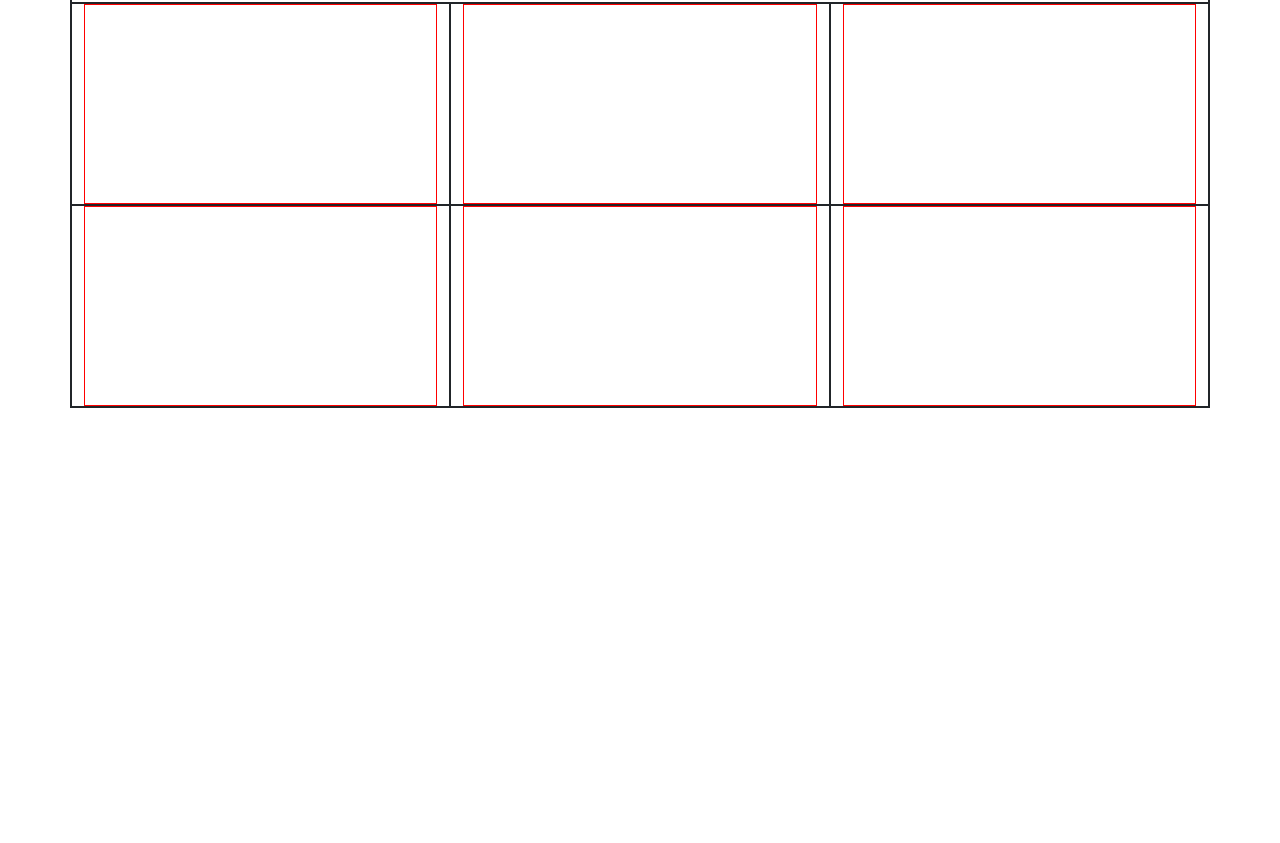
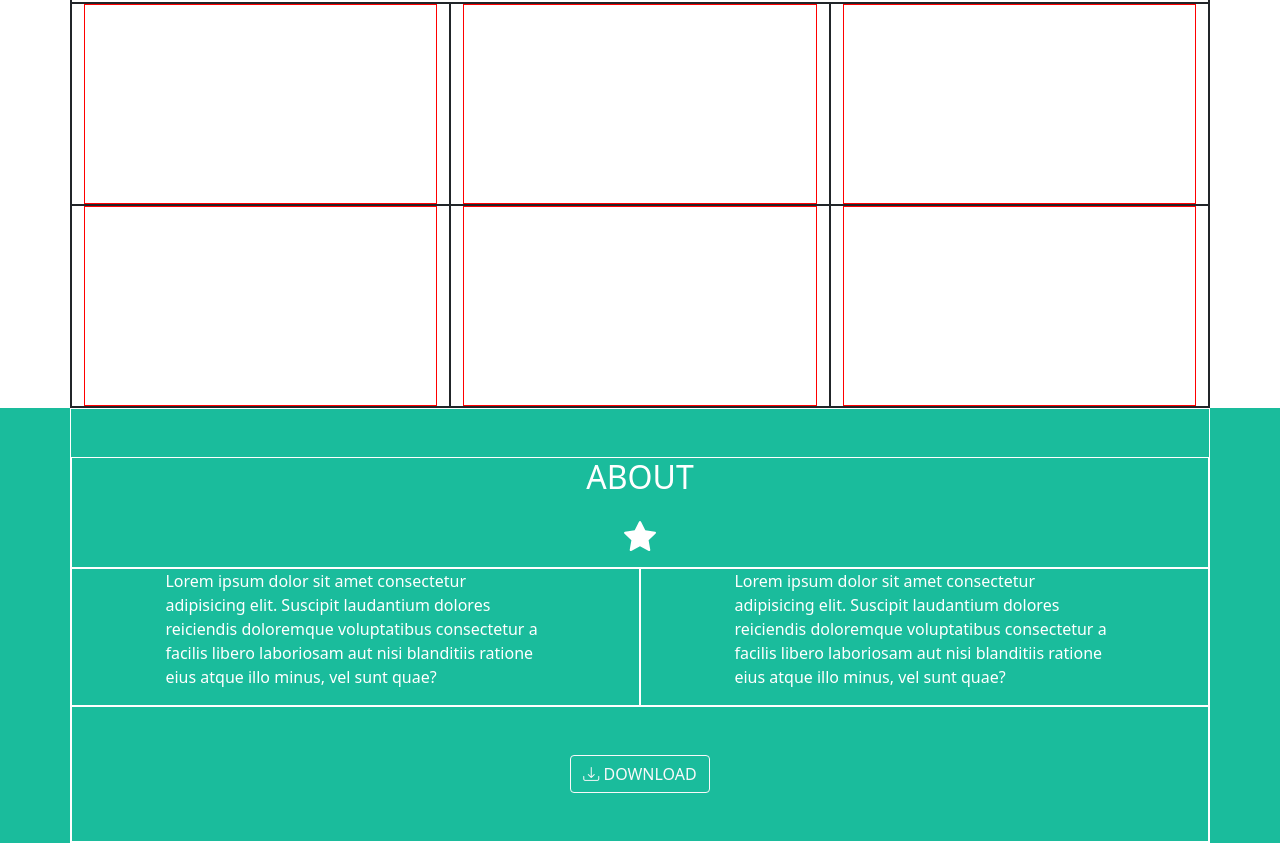
Before and after one commit to SamSepiool/html-css-bootstrap-freelancer, a plain HTML site: page index.html in a window 1280 px wide. Shown: the part 736-1579 px from the top of the page. Before the commit the page ends 1144 px from the top, so only its background shows below. Drawn offline with nearby package versions, Linux system fonts and the light colour scheme.

Commit message:
add about section

```diff
--- a/css/style.css
+++ b/css/style.css
@@ -58,3 +58,13 @@ header h2{
     min-height: 200px;
     border: 1px solid red;
 }
+
+.about{
+    background-color: #1abc9c;
+    color: white;
+}
+
+.mine-box-small{
+    width: 70%;
+    margin: auto;
+}
--- a/index.html
+++ b/index.html
@@ -7,6 +7,7 @@
         <title>Bootstrap</title>
         <!-- bootstrap -->
         <link href="https://cdn.jsdelivr.net/npm/bootstrap@5.0.2/dist/css/bootstrap.min.css" rel="stylesheet" integrity="sha384-EVSTQN3/azprG1Anm3QDgpJLIm9Nao0Yz1ztcQTwFspd3yD65VohhpuuCOmLASjC" crossorigin="anonymous">
+        <link rel="stylesheet" href="https://cdn.jsdelivr.net/npm/bootstrap-icons@1.5.0/font/bootstrap-icons.css">
         <!-- css -->
         <link rel="stylesheet" href="css/style.css">
     </head>
@@ -119,6 +120,38 @@
 
             </section>
 
+            <section class="about">
+
+                <div class="container">
+                    <div class="row">
+                        <div class="col text-center mt-5">
+                            <h2>ABOUT</h2>
+
+                            <img class="star" src="img/star-fill.svg" alt="">
+                        </div>
+                    </div>
+                    <div class="row">
+                        <div class="col-12 col-sm-6 col-lg-6">
+                            <div class="mine-box-small">
+                                <p>Lorem ipsum dolor sit amet consectetur adipisicing elit. Suscipit laudantium dolores reiciendis doloremque voluptatibus consectetur a facilis libero laboriosam aut nisi blanditiis ratione eius atque illo minus, vel sunt quae?</p>
+                            </div>
+                        </div>
+                        <div class="col-12 col-sm-6 col-lg-6">
+                            <div class="mine-box-small">
+                                <p>Lorem ipsum dolor sit amet consectetur adipisicing elit. Suscipit laudantium dolores reiciendis doloremque voluptatibus consectetur a facilis libero laboriosam aut nisi blanditiis ratione eius atque illo minus, vel sunt quae?</p>
+                            </div>
+                        </div>
+                    </div>
+                    <div class="row">
+                        <div class="col text-center py-5">
+                            <button class="btn btn-outline-light"><i class="bi bi-download"></i>
+                            DOWNLOAD</button>
+                        </div>
+                    </div>
+                </div>
+
+            </section>
+
 
 
         </main>
```
